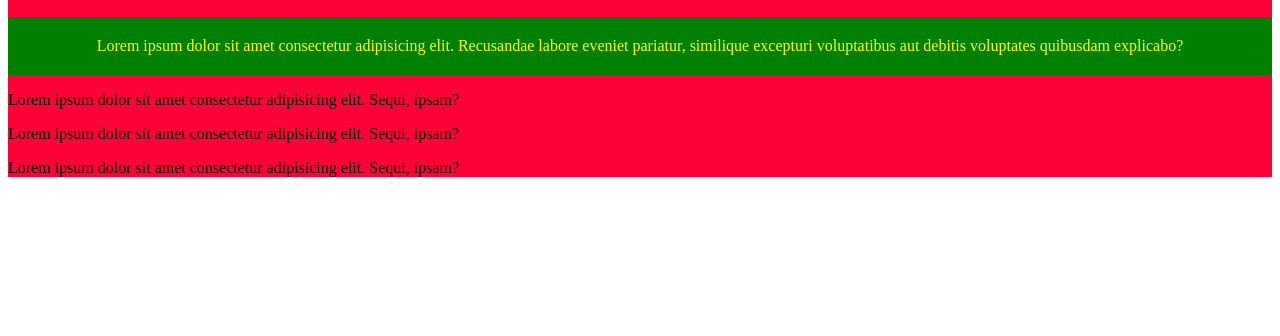
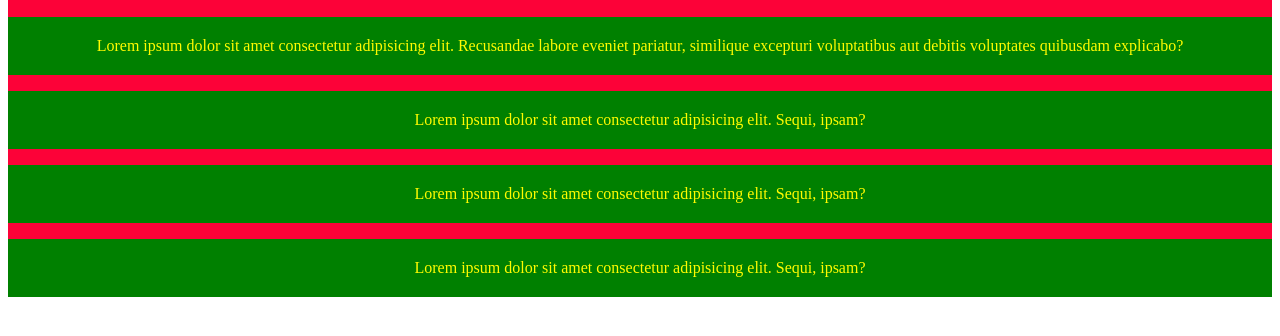
Before and after one commit to Danielbarbieri/configurando-webpack, a website built with webpack: page src/index.html in a window 1280 px wide. Shown: the part 58-394 px from the top of the page. Built offline with nearby package versions, Linux system fonts and the light colour scheme; files whose address does not match are found by name.

Commit message:
add paragraph

```diff
--- a/src/index.html
+++ b/src/index.html
@@ -17,9 +17,9 @@
           labore eveniet pariatur, similique excepturi voluptatibus aut debitis
           voluptates quibusdam explicabo?
         </p>
-        <p>Lorem ipsum dolor sit amet consectetur adipisicing elit. Sequi, ipsam?</p>
-        <p>Lorem ipsum dolor sit amet consectetur adipisicing elit. Sequi, ipsam?</p>
-        <p>Lorem ipsum dolor sit amet consectetur adipisicing elit. Sequi, ipsam?</p>
+        <p class="container-text">Lorem ipsum dolor sit amet consectetur adipisicing elit. Sequi, ipsam?</p>
+        <p class="container-text">Lorem ipsum dolor sit amet consectetur adipisicing elit. Sequi, ipsam?</p>
+        <p class="container-text">Lorem ipsum dolor sit amet consectetur adipisicing elit. Sequi, ipsam?</p>
       </div>
 
 </body>
```
Also changed, not shown: dist/index.html.
